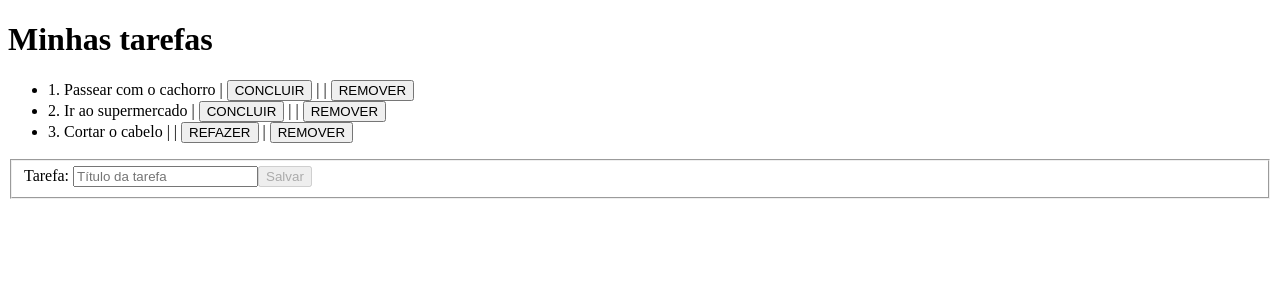
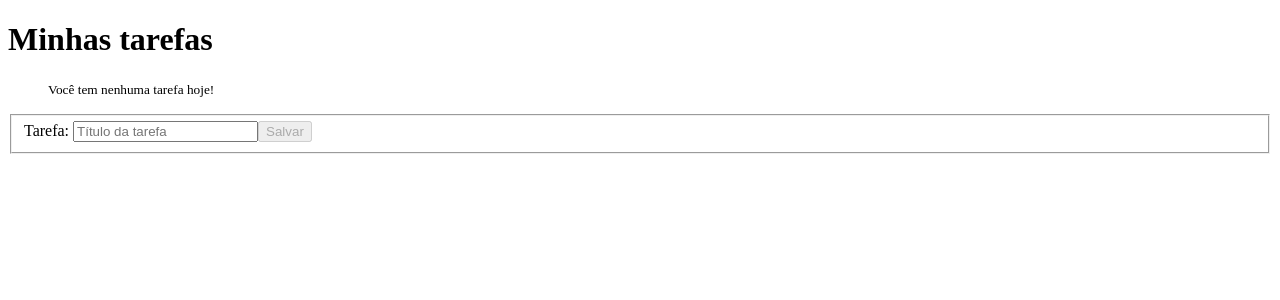
Before and after one commit to Davidxy9/InicialTodoAngular, an Angular app: page / in a window 1280 px wide. Shown: the top 300 px of the page. Built offline with nearby package versions, Linux system fonts and the light colour scheme.

Commit message:
adicionando uma tarefa e salvando itens

```diff
--- a/src/app/app.component.html
+++ b/src/app/app.component.html
@@ -1,5 +1,6 @@
 <h1>{{ title }}</h1>
 <ul>
+  <p *ngIf="todos.length==0"><small>Você tem nenhuma tarefa hoje!</small></p>
   <li *ngFor="let todo of todos">
     {{ todo.id }}. {{ todo.title }} |
     <button *ngIf="!todo.done" (click)="markAsDone(todo)">CONCLUIR</button> |
@@ -13,6 +14,6 @@
     <label>Tarefa: </label>
     <input type="text" placeholder="Título da tarefa" maxlength="60" formControlName="title">
     <small *ngIf="form.controls.title.invalid && !form.controls.title.pristine">Este campo deve conter entre 3 e 60 caracteres</small>
-    <button [disabled]="form.invalid">Salvar</button>
+    <button [disabled]="form.invalid" (click)="add()">Salvar</button>
   </fieldset>
 </form>
--- a/src/app/app.component.ts
+++ b/src/app/app.component.ts
@@ -21,9 +21,18 @@
 
       ])]
     });
-    this.todos.push(new Todo(1, 'Passear com o cachorro', false));
-    this.todos.push(new Todo(2, 'Ir ao supermercado', false));
-    this.todos.push(new Todo(3, 'Cortar o cabelo', true));
+
+  }
+
+  add(){
+    const title = this.form.controls.title.value;
+    const id = this.todos.length + 1;
+    this.todos.push(new Todo(id,title, false));
+    this.clear();
+  }
+
+  clear(){
+    this.form.reset();
   }
 
   remove(todo: Todo){
```
